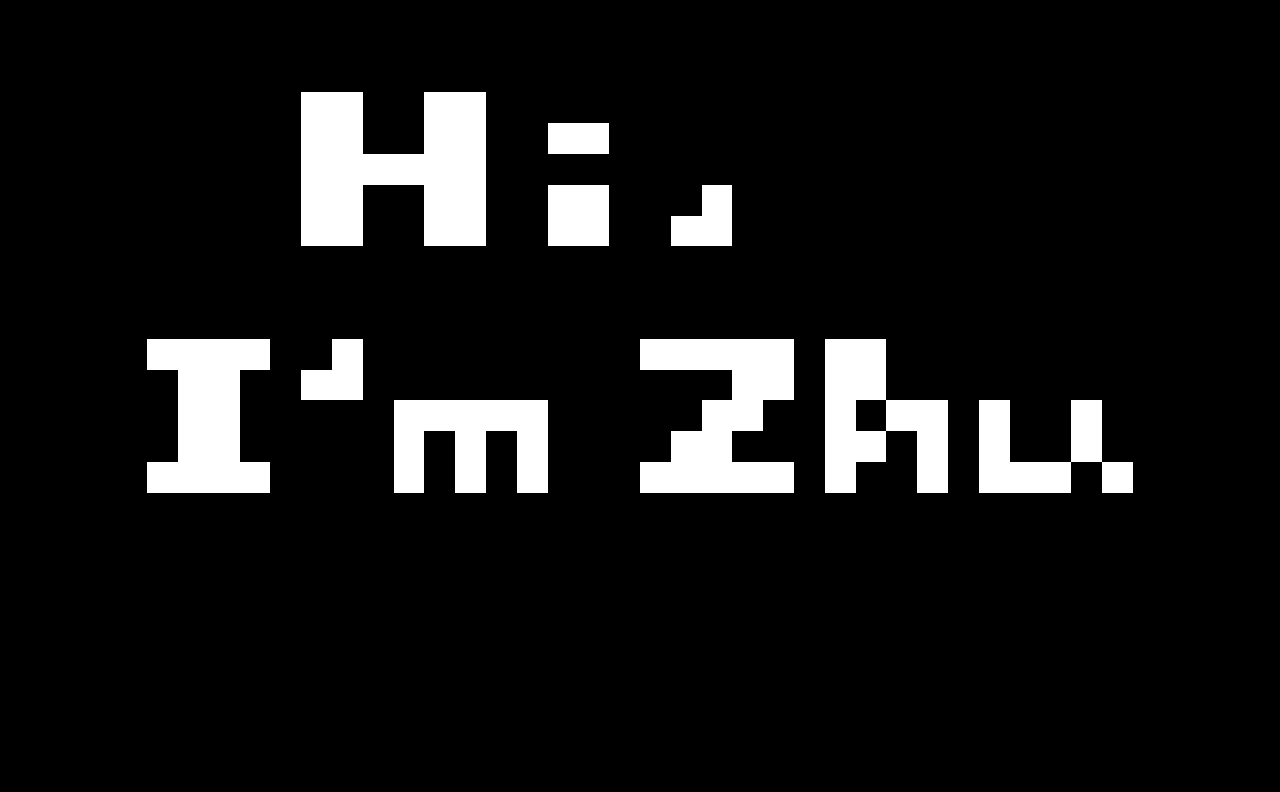
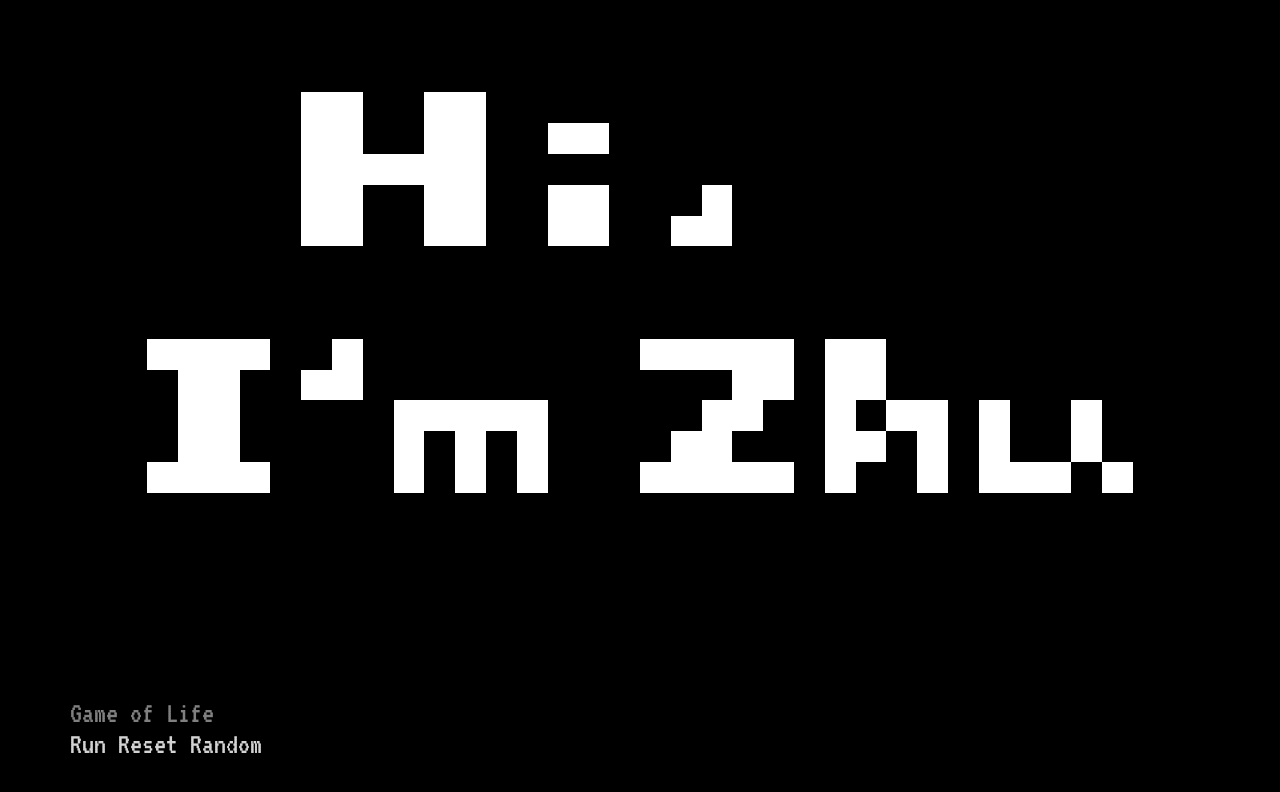
Before and after one commit to blacknstones/game-of-life, a React (Create React App) app: page / in a window 1280 px wide. Shown: the top 792 px of the page. Built offline with nearby package versions, Linux system fonts and the light colour scheme.

Commit message:
add menu

```diff
--- a/src/App.tsx
+++ b/src/App.tsx
@@ -1,6 +1,5 @@
 import React, { useState } from "react";
 import styled from "styled-components";
-import "./style.css";
 import produce from "immer";
 import preset from "./preset.json";
 // import Sketch from "react-p5";
@@ -34,6 +33,8 @@ const App: React.FC = () => {
     // }
   );
 
+  const [isRunning, setIsRunning] = useState(false);
+
   // use immer to nutate cell and update grid state
   const handleCellClick = (x: number, y: number) => {
     let newGrid = produce(grid, (draftGrid) => {
@@ -41,35 +42,19 @@ const App: React.FC = () => {
     });
     setGrid(newGrid);
     console.log("clicked");
-
-    // convert 2d array to json object
-
     console.table(JSON.stringify(grid));
   };
-
-  // let setup = (p5, canvasParentRef) => {
-  //   let canvas = p5.createCanvas(1000, 800).parent(canvasParentRef);
-  //   let x = (p5.windowWidth - p5.width) / 2;
-  //   let y = (p5.windowHeight - p5.Height) / 2;
-  //   canvas.position(x, y);
-  // }
-
-  // let draw = (p5) => {
-  //   p5.background("rgb(0, 0, 0)");
-  //   p5.stroke(255);
-  // }
-
-  // <Sketch setup={setup} draw={draw} />
 
   return (
     <div className="App">
       <div className="game">
-        <div className="rows-wrapper">
+
+        <div className="grid-wrapper">
           {grid.map((rows, x) => {
             return (
               <div className="cols-wrapper">
                 {rows.map((cols, y) => (
-                  <Cell
+                   <Cell
                   className="cell"
                     key={`${x}, ${y}`}
                     onClick={() => {
@@ -82,6 +67,18 @@ const App: React.FC = () => {
             );
           })}
         </div>
+
+        <div className="menu">
+            <p className="intro">Game of Life</p>
+            <div className="buttons">
+                <button>Run</button>
+                <button>Reset</button>
+                <button>Random</button>
+            </div>
+
+
+        </div>
+
       </div>
     </div>
   );
--- /dev/null
+++ b/src/index.css
@@ -0,0 +1,93 @@
+/* Google fonts */
+@import url('https://fonts.googleapis.com/css2?family=Press+Start+2P&family=VT323&display=swap');
+
+/*
+font-family: 'Press Start 2P', cursive;
+font-family: 'VT323', monospace;
+*/
+
+.game {
+    display: flex;
+    justify-content: center;
+}
+
+.cell:hover {
+    border: 1px solid grey;
+    cursor: pointer;
+}
+.grid-wrapper {
+    display: flex;
+    flex-direction: row;
+}
+
+.cols-wrapper {
+    display: flex;
+    flex-direction: column;
+}
+
+.menu {
+    position: absolute;
+    left: 5vw;
+    bottom: 5vh;
+}
+
+.intro {
+    color: grey;
+    font-family: 'VT323', monospace;
+    font-size: 30px;
+    padding-left: 6px;
+
+}
+
+.buttons button {
+    color: lightgray;
+    font-family: 'VT323', monospace;
+    font-size: 30px;
+}
+
+.buttons button:hover,
+.intro:hover {
+    color: white;
+    cursor: pointer;
+
+}
+
+
+
+/* reset */
+html,
+body,
+p,
+ol,
+ul,
+li,
+dl,
+dt,
+dd,
+blockquote,
+figure,
+fieldset,
+legend,
+textarea,
+pre,
+iframe,
+hr,
+h1,
+h2,
+h3,
+h4,
+h5,
+h6 {
+  margin: 0;
+  padding: 0;
+}
+
+body {
+    background-color: black;
+    height: 100vh;
+}
+
+button {
+    border: none;
+    background: none;
+  }
--- a/src/index.tsx
+++ b/src/index.tsx
@@ -1,6 +1,7 @@
 import React from 'react';
 import ReactDOM from 'react-dom';
 import App from './App';
+import "./index.css";
 
 
 ReactDOM.render(
--- a/src/style.css
+++ /dev/null
@@ -1,49 +0,0 @@
-.game {
-    display: flex;
-    justify-content: center;
-}
-
-.cell:hover {
-    border: 1px solid grey;
-}
-.rows-wrapper {
-    display: flex;
-    flex-direction: row;
-}
-
-.cols-wrapper {
-    display: flex;
-    flex-direction: column;
-}
-
-/* reset */
-html,
-body,
-p,
-ol,
-ul,
-li,
-dl,
-dt,
-dd,
-blockquote,
-figure,
-fieldset,
-legend,
-textarea,
-pre,
-iframe,
-hr,
-h1,
-h2,
-h3,
-h4,
-h5,
-h6 {
-  margin: 0;
-  padding: 0;
-}
-
-body {
-    background-color: black;
-}
```
Also changed, not shown: 1 other file (tests, documents, lock files or other folders).
